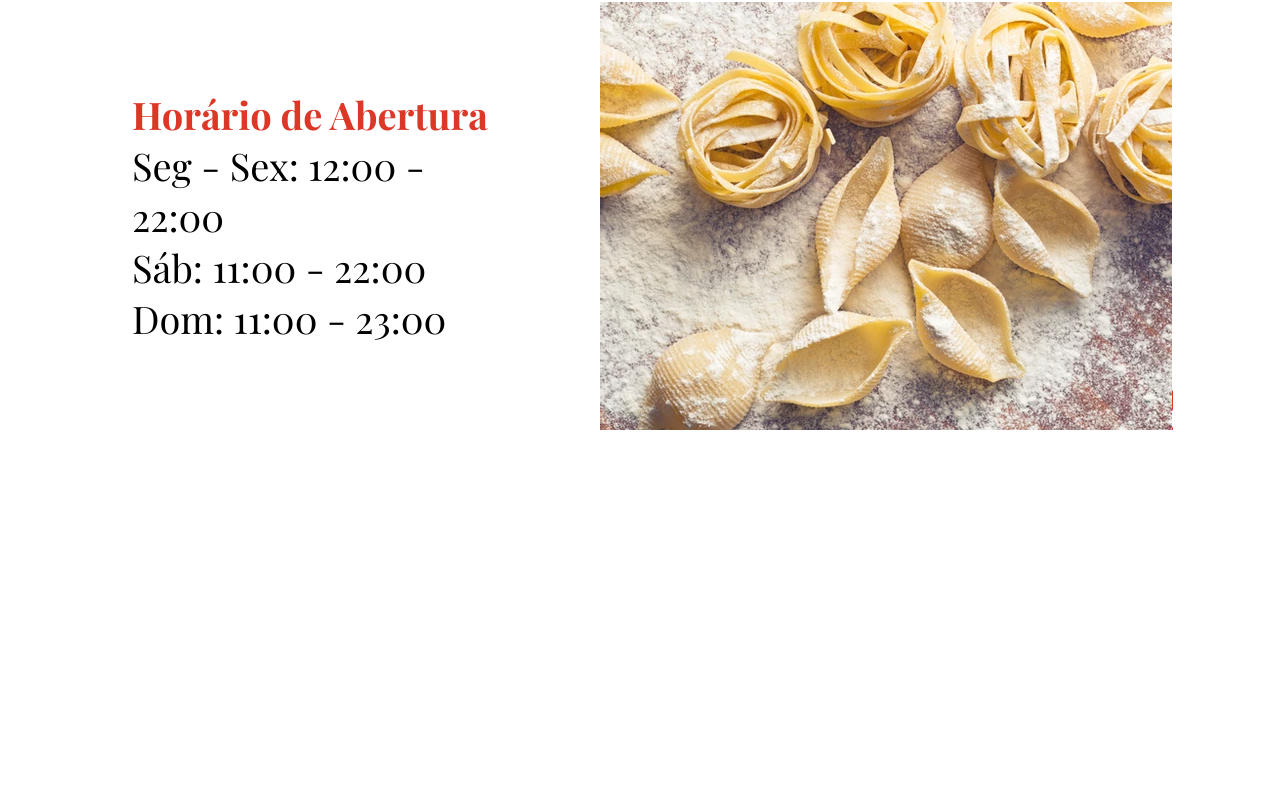
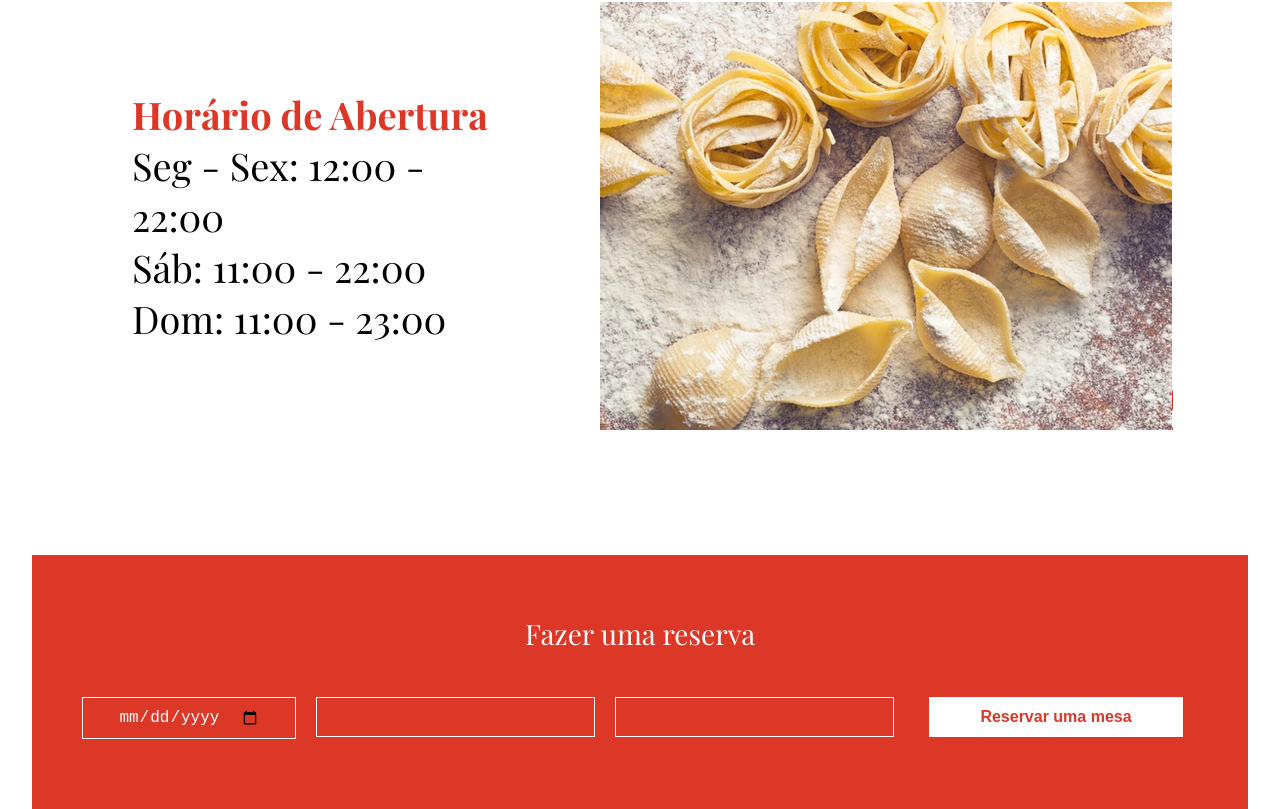
Before and after one commit to RicardoBaltazar/-binary-converter-reactjs, a React (Create React App) app in the folder dona-mia-app/: page / in a window 1280 px wide. Shown: the part 1353-2162 px from the top of the page. Before the commit the page ends 1908 px from the top, so only its background shows below. Built offline with nearby package versions, Linux system fonts and the light colour scheme.

Commit message:
feature - criando componente formReservation

```diff
--- /dev/null
+++ b/dona-mia-app/src/components/FormReservation/Index.jsx
@@ -0,0 +1,22 @@
+import React, { Component } from 'react'
+import './formReservation.css'
+
+
+export default class FormReservation extends Component {
+    render() {
+        return (
+            <>
+                <section className='section-form'>
+                    <form action="">
+                        <p>Fazer uma reserva</p>
+
+                        <input type="date" name="" id="" />
+                        <input type="datetime" name="" id="" />
+                        <input type="datetime" name="" id="" />
+                        <button type="submit">Reservar uma mesa</button>
+                    </form>
+                </section>
+            </>
+        )
+    }
+}
--- /dev/null
+++ b/dona-mia-app/src/components/FormReservation/formReservation.css
@@ -0,0 +1,39 @@
+.section-form {
+    background-color: #dc3727;
+    display: flex;
+    justify-content: center;
+    align-items: center;
+    text-align: center;
+    color: #fff;
+    padding: 60px 0;
+}
+
+.section-form p {
+    font-size: 28px;
+    margin-bottom: 35px;
+}
+
+.section-form form input {
+    color: #fff;
+    border: 1.5px solid #fff;
+    background-color: #dc3727;
+    padding: 10px 35px;
+    margin: 10px 10px;
+    font-size: 16px;
+}
+
+.section-form form button {
+    color: #dc3727;
+    border: 1.5px solid #fff;
+    background-color: #fff;
+    font-weight: bold;
+    padding: 10px 50px;
+    margin: 10px 25px;
+    font-size: 16px;
+}
+
+.section-form form button:hover {
+    cursor: pointer;
+    background-color: #e0dfdf;
+
+}
--- a/dona-mia-app/src/pages/home/Index.jsx
+++ b/dona-mia-app/src/pages/home/Index.jsx
@@ -1,11 +1,14 @@
 import React from 'react'
 import './home.css'
+
+import FormReservation from '../../components/FormReservation/Index'
 
 const IMG1 = require('../../assets/img-home-1.png')
 const IMG2 = require('../../assets/img-home-2.png')
 const IMG3 = require('../../assets/img-home-3.png')
 const IMG4 = require('../../assets/img-home-4.png')
 const IMG5 = require('../../assets/img-home-5.png')
+
 
 export default function Home() {
     return (
@@ -47,6 +50,8 @@
 
                     <img src={IMG4} alt=""/>
                 </section>
+
+                <FormReservation />
             </main>
 
         </>
```
